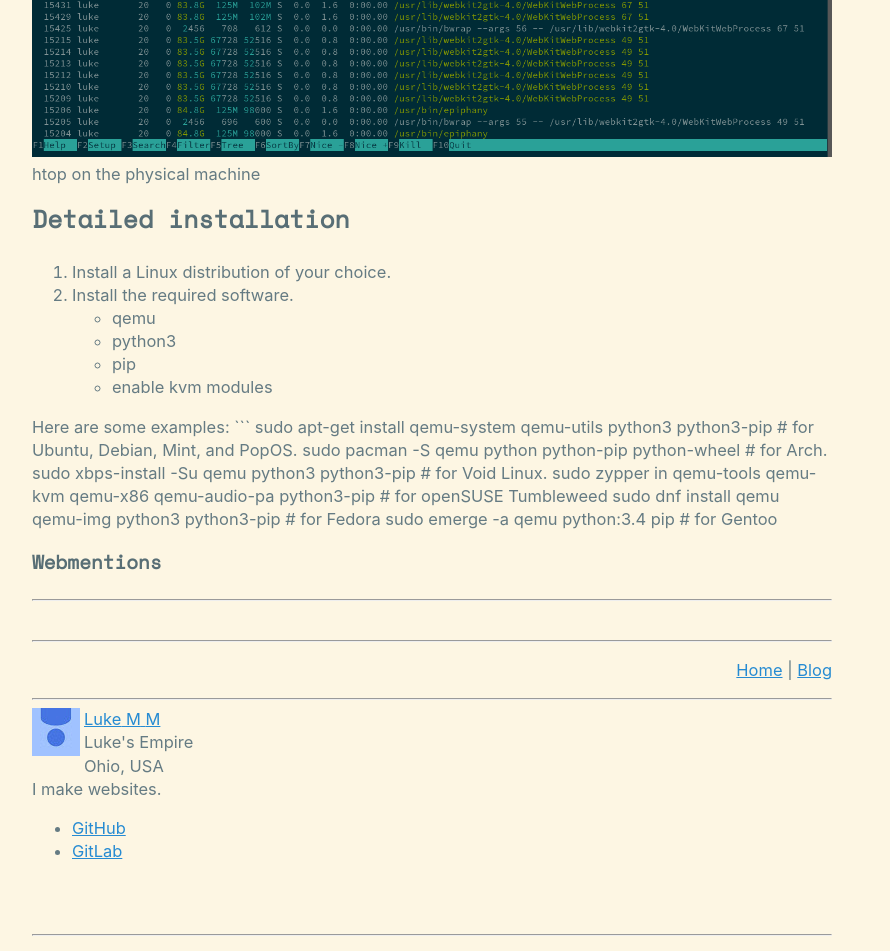
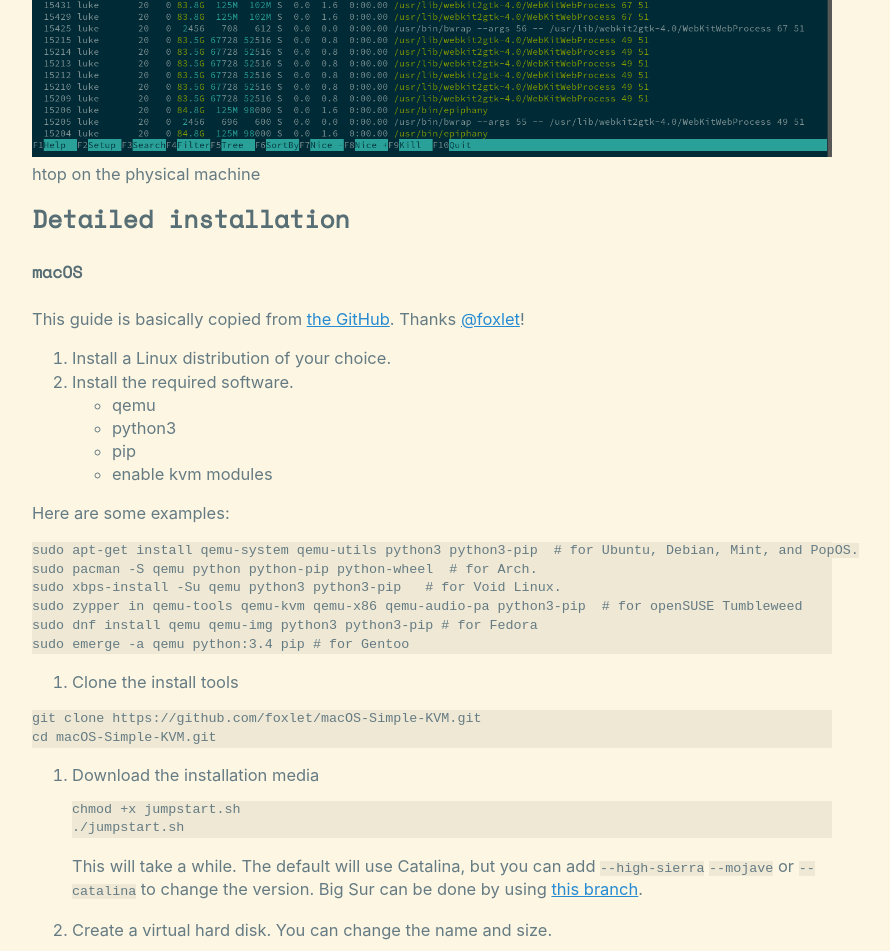
Before and after one commit to luke2m/lukesempire-gitlab-mirror, a Jekyll site: the page built from _posts/2021-04-11-VMs.md, in a window 1280 px wide and 1400 px high, scrolled down 2656 px. Shown: the top 951 px of the window, without its empty margins (208-1098 px from the left). Built offline with Jekyll 4.4.1, drawn with Linux system fonts in a browser that asks for light colours; comment, search, counter and statistics services are not loaded; some of the changed text lies outside the part shown; grey boxes are pictures that could not be loaded.

Commit message:
Update _posts/2021-04-11-VMs.md

````diff
--- a/_posts/2021-04-11-VMs.md
+++ b/_posts/2021-04-11-VMs.md
@@ -26,7 +26,9 @@ My Website
 htop on the physical machine
 
 ## Detailed installation
+#### macOS
 
+This guide is basically copied from [the GitHub](https://github.com/foxlet/macOS-Simple-KVM). Thanks [@foxlet](https://github.com/foxlet)!
 1. Install a Linux distribution of your choice.
 2. Install the required software.
 - qemu
@@ -42,3 +44,32 @@ sudo xbps-install -Su qemu python3 python3-pip   # for Void Linux.
 sudo zypper in qemu-tools qemu-kvm qemu-x86 qemu-audio-pa python3-pip  # for openSUSE Tumbleweed
 sudo dnf install qemu qemu-img python3 python3-pip # for Fedora
 sudo emerge -a qemu python:3.4 pip # for Gentoo
+```
+3. Clone the install tools
+
+```
+git clone https://github.com/foxlet/macOS-Simple-KVM.git
+cd macOS-Simple-KVM.git
+```
+4. Download the installation media
+```
+chmod +x jumpstart.sh
+./jumpstart.sh
+```
+This will take a while. The default will use Catalina, but you can add `--high-sierra` `--mojave` or `--catalina` to change the version. Big Sur can be done by using [this branch](https://github.com/foxlet/macOS-Simple-KVM/tree/big-sur).
+
+5. Create a virtual hard disk. You can change the name and size.
+```
+qemu-img create -f qcow2 macOS.qcow2 64G
+```
+Then, add the following it to the end of `basic.sh`
+```
+    -drive id=SystemDisk,if=none,file=macOS.qcow2 \
+    -device ide-hd,bus=sata.4,drive=SystemDisk \
+```
+6. Run `basic.sh` to start the VM
+```
+./basic.sh
+```
+Follow the on-screen prompts to install macOS. The boot will take a while, and installation might take up to an hour,.
+See the [docs](https://github.com/foxlet/macOS-Simple-KVM/tree/master/docs) for more information.
````
